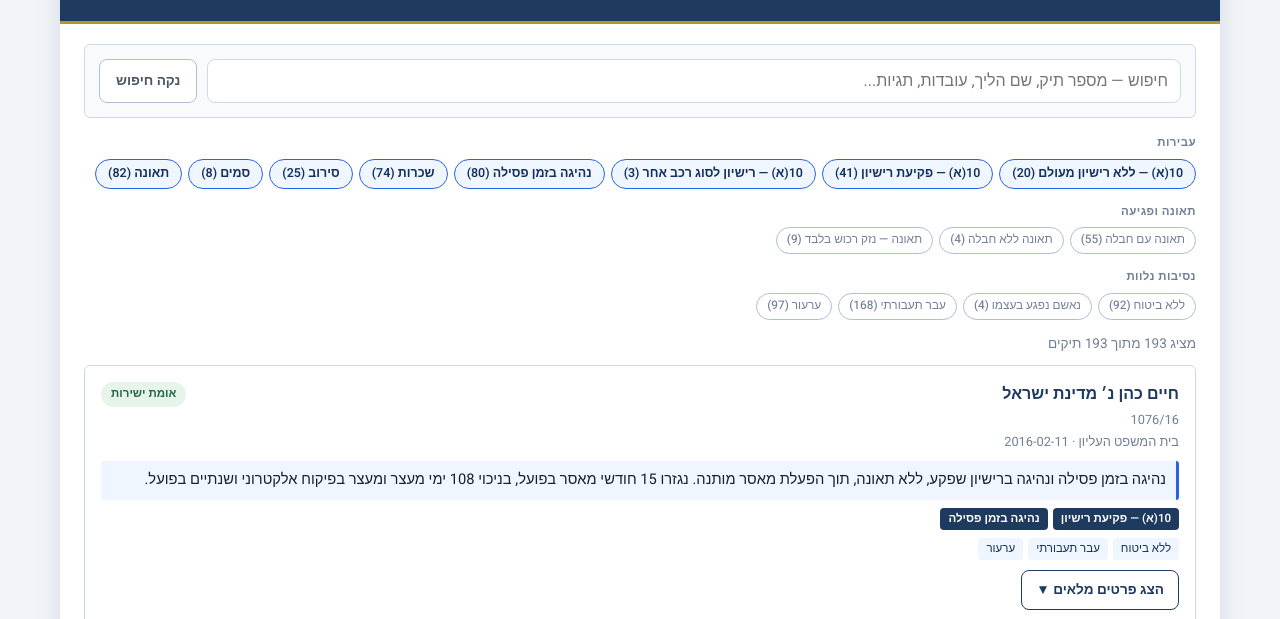
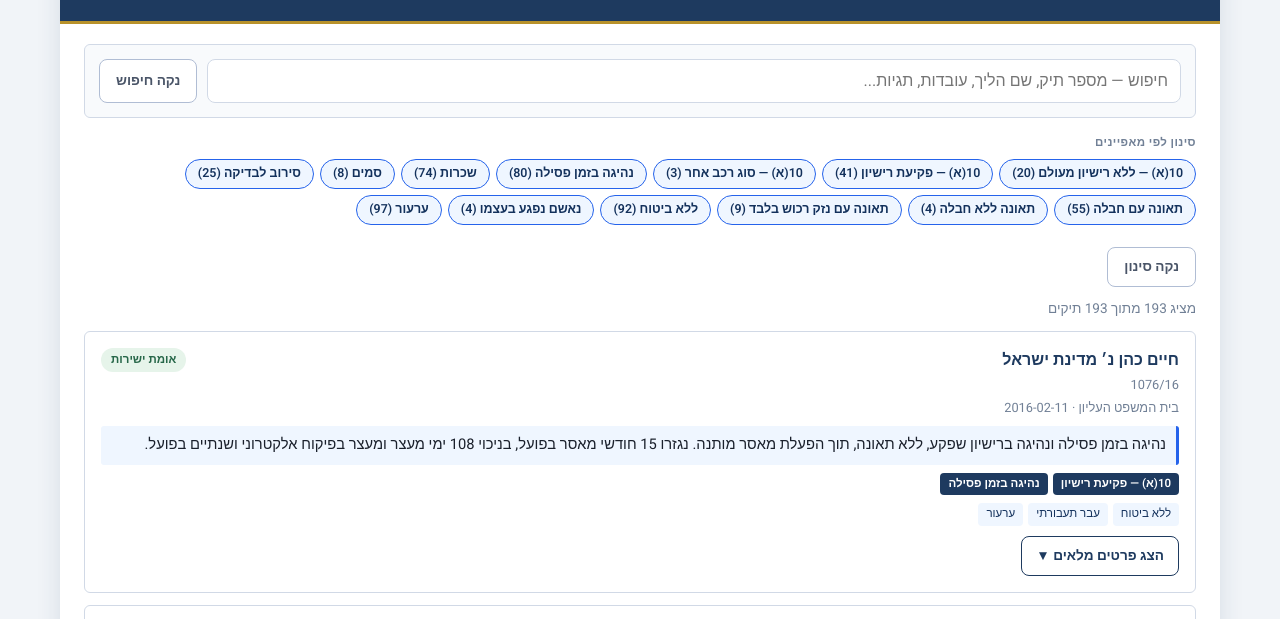
Before and after one commit to yossizch-max/sentencing-generator, a plain HTML site: page index.html in a window 1280 px wide. Shown: the part 101-720 px from the top of the page. Drawn offline with Linux system fonts and the light colour scheme.

Commit message:
ספריית פסיקה: איחוד הסינון לאזור יחיד "סינון לפי מאפיינים" (13 קטגוריות, בחירה מרובה AND)
שינוי UI וסינון בלבד ב-index.html: הוחלפו שלושת סרגלי התגיות (עבירות / תאונה ופגיעה / נסיבות נלוות) בפאנל אחד עם 13 הקטגוריות המבוקשות; נוסף כפתור "נקה סינון" נפרד מ"נקה חיפוש"; יושרו שלוש תוויות (10(א) — סוג רכב אחר, סירוב לבדיקה, תאונה עם נזק רכוש בלבד). התאונה הכללית ועבר תעבורתי נשארו כתגית משנית על הכרטיס בלבד. הספירות נגזרות מלוגיקת matchedGroupIds הפעילה. אין שינוי ב-cases.json, manifest.json, tags.json, מקורות הפסיקה או תוכן כרטיסי הפסיקה.

Co-Authored-By: Claude Sonnet 5.5 <noreply@anthropic.com>
Claude-Session: https://claude.ai/code/session_0179yzyaJQjJ4s8tJJ1KPQdd

```diff
--- a/index.html
+++ b/index.html
@@ -134,16 +134,9 @@
   </div>
 
   <div class="tag-group-block">
-    <div class="tag-section-label">עבירות</div>
-    <div class="tagbar" id="tagBarOffense"></div>
-  </div>
-  <div class="tag-group-block">
-    <div class="tag-section-label">תאונה ופגיעה</div>
-    <div class="tagbar" id="tagBarAccident"></div>
-  </div>
-  <div class="tag-group-block">
-    <div class="tag-section-label">נסיבות נלוות</div>
-    <div class="tagbar" id="tagBarCircumstance"></div>
+    <div class="tag-section-label">סינון לפי מאפיינים</div>
+    <div class="tagbar" id="tagBarPrimary"></div>
+    <button type="button" id="clearFilters" class="clear-btn" style="margin-top:8px;">נקה סינון</button>
   </div>
 
   <div class="results-meta" id="resultsMeta"></div>
@@ -291,7 +284,7 @@ const OFFENSE_TAGS = [
       if(lic==='EXPIRED') return true;
       return /פקע|פקוע|פקיע/.test(t);
   }},
-  { id:'A10_WRONG_CLASS', label:'10(א) — רישיון לסוג רכב אחר', caseTest:c=>A10_VERIFIED[c.canonicalId] === 'WRONG_CLASS' },
+  { id:'A10_WRONG_CLASS', label:'10(א) — סוג רכב אחר', caseTest:c=>A10_VERIFIED[c.canonicalId] === 'WRONG_CLASS' },
   { id:'DISQ', label:'נהיגה בזמן פסילה', caseTest:c=>DISQ_RE.test(offensesOnly(c)) },
   { id:'INTOX', label:'שכרות', caseTest:c=>{
       const ot = offensesOnly(c);
@@ -299,7 +292,7 @@ const OFFENSE_TAGS = [
       if(/NOT_STATED/.test(ot) && ALCOHOL_WORD.test(c.facts||'')) return true;
       return false;
   }},
-  { id:'REFUSAL', label:'סירוב', caseTest:c=>{
+  { id:'REFUSAL', label:'סירוב לבדיקה', caseTest:c=>{
       const ot = offensesOnly(c) + ' ' + (c.facts||'');
       if(/זוכה מסירוב|זיכוי מסירוב/.test(ot)) return false;
       return /סירוב|סירב|הכשיל.{0,8}בדיק|חזקת סירוב/.test(ot);
@@ -315,7 +308,7 @@ const OFFENSE_TAGS = [
 const ACCIDENT_TAGS = [
   { id:'ACC_INJURY', label:'תאונה עם חבלה', caseTest:c=>c._injuryCategory==='REAL_INJURY_GROUP' },
   { id:'ACC_NO_INJURY', label:'תאונה ללא חבלה', caseTest:c=>c._injuryCategory==='BELOW_REAL' },
-  { id:'ACC_PROPERTY', label:'תאונה — נזק רכוש בלבד', caseTest:c=>c._injuryCategory==='PROPERTY_ONLY' },
+  { id:'ACC_PROPERTY', label:'תאונה עם נזק רכוש בלבד', caseTest:c=>c._injuryCategory==='PROPERTY_ONLY' },
 ];
 // "נאשם נפגע בעצמו": אין שדה מובנה בנתונים לכך — זו התאמת-טקסט best-effort על
 // עובדות/פרטי הפגיעה בלבד (לא על tags/offenses), לבדיקה ידנית של יוסי לפני אימוץ קבוע.
@@ -331,6 +324,14 @@ const CIRCUMSTANCE_TAGS = [
   { id:'APPEAL', label:'ערעור', caseTest:c=>(c.appeal||{}).exists === true },
 ];
 const ALL_TAG_GROUPS = [...OFFENSE_TAGS, ...ACCIDENT_TAGS, ...CIRCUMSTANCE_TAGS];
+
+// אזור סינון יחיד "סינון לפי מאפיינים" — רשימה סגורה של 13 הקטגוריות לפי הנחיית
+// יוסי (2026-09-30), בסדר המבוקש. ACCIDENT (״תאונה״ הכללית) ו-PRIOR_RECORD (״עבר
+// תעבורתי״) ממשיכים להיות מחושבים ומוצגים כתגית משנית על כרטיס תיק בודד (להצלבה
+// בלבד), אך אינם מופיעים ככפתור סינון בפאנל הראשי — לא התבקשו ברשימה הסגורה,
+// והתאונה הכללית חופפת מהותית לשלוש קטגוריות סיווג הפגיעה הספציפיות שכבר ברשימה.
+const PRIMARY_TAG_IDS = ['A10_NEVER','LIC_EXPIRED','A10_WRONG_CLASS','DISQ','INTOX','DRUGS','REFUSAL','ACC_INJURY','ACC_NO_INJURY','ACC_PROPERTY','NO_INSURANCE','SELF_INJURED','APPEAL'];
+const PRIMARY_TAGS = PRIMARY_TAG_IDS.map(id => ALL_TAG_GROUPS.find(g => g.id === id));
 
 function matchedGroupIds(c){
   return ALL_TAG_GROUPS.filter(g=>{
@@ -376,17 +377,14 @@ async function init(){
   ALL_CASES.forEach(c => {
     c._injuryCategory = deriveInjuryCategory(c);
   });
-  renderTagBar('tagBarOffense', OFFENSE_TAGS, 'primary');
-  renderTagBar('tagBarAccident', ACCIDENT_TAGS, 'secondary');
-  renderTagBar('tagBarCircumstance', CIRCUMSTANCE_TAGS, 'secondary');
+  renderTagBar('tagBarPrimary', PRIMARY_TAGS, 'primary');
   attachEvents();
   render();
 }
 
-// סרגל תגיות (עבירות / תאונה ופגיעה / נסיבות נלוות) — הבחירה מרובה: לחיצה על
-// תגית מוסיפה/מסירה אותה מ-activeTagGroups, וכל התגיות הפעילות (מכל הסרגלים
-// יחד) פועלות ב-AND (matches() למטה) — לא רק אחת בכל פעם. תגיות העבירה
-// (variant='primary') מסומנות ויזואלית באופן בולט יותר מהתגיות הנלוות.
+// סרגל "סינון לפי מאפיינים" — הבחירה מרובה: לחיצה על קטגוריה מוסיפה/מסירה אותה
+// מ-activeTagGroups, וכל הקטגוריות הפעילות פועלות יחד ב-AND (matches() למטה) —
+// תיק מוצג רק כאשר הוא תואם לכל הקטגוריות שנבחרו בו-זמנית, לא רק לאחת מהן.
 function renderTagBar(containerId, tagList, variant){
   const bar = document.getElementById(containerId);
   if(!bar) return;
@@ -405,8 +403,13 @@ function renderTagBar(containerId, tagList, variant){
 
 function attachEvents(){
   document.getElementById('q').addEventListener('input', render);
+  // "נקה חיפוש" מנקה את תיבת החיפוש החופשי בלבד, ללא נגיעה בסינון הקטגוריות.
   document.getElementById('clearSearch').addEventListener('click', ()=>{
     document.getElementById('q').value = '';
+    render();
+  });
+  // "נקה סינון" מנקה את בחירת הקטגוריות בפאנל "סינון לפי מאפיינים" בלבד.
+  document.getElementById('clearFilters').addEventListener('click', ()=>{
     activeTagGroups.clear();
     document.querySelectorAll('.groupchip').forEach(x=>x.classList.remove('active'));
     render();
```
